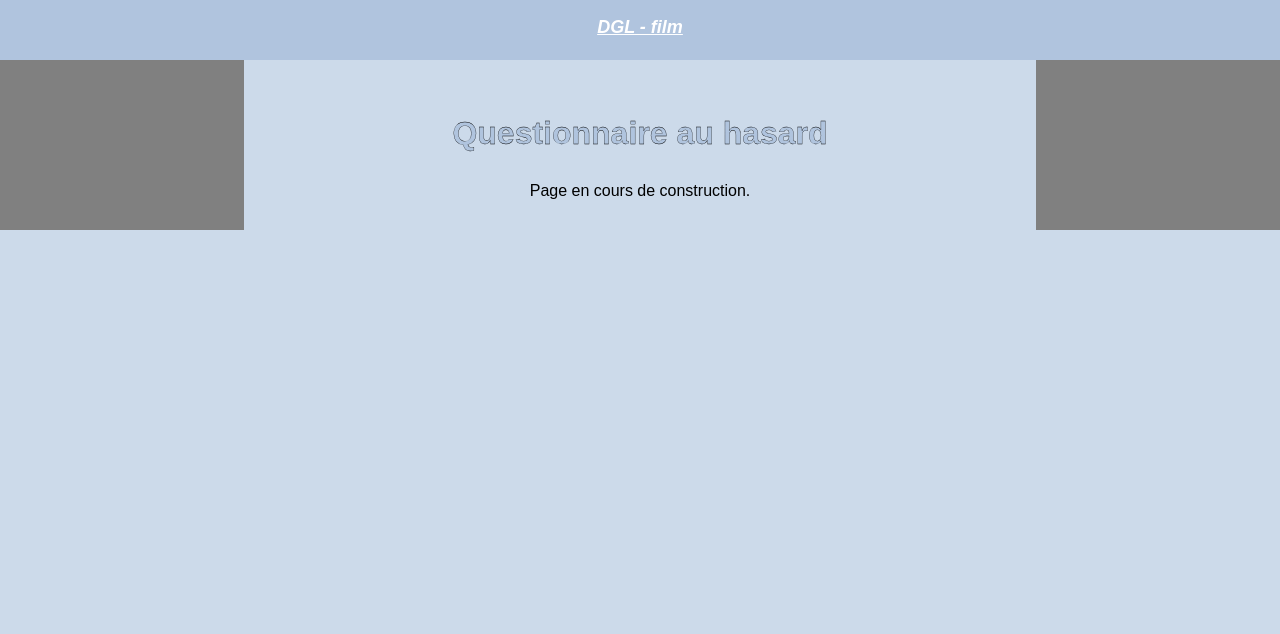
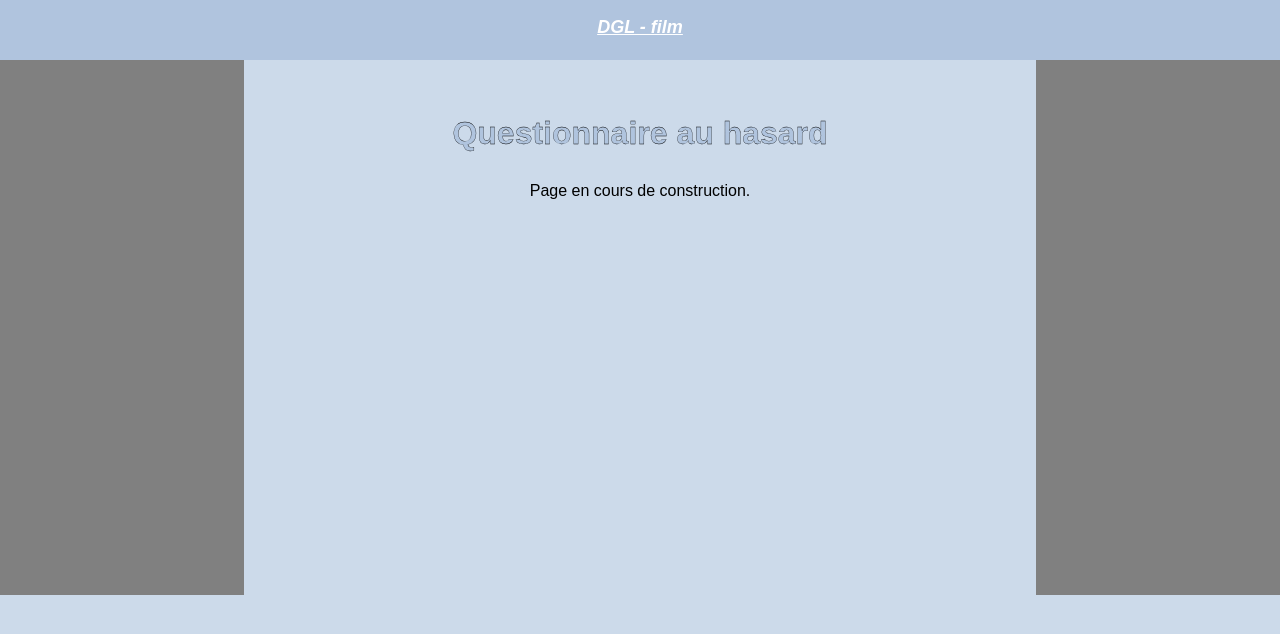
Before and after one commit to GodefroyL/questionnaire-film, a Jekyll site: the page built from html/questionnaire_hasard.html, in a window 1280 px wide. Shown: the top 634 px of the page. Built offline with Jekyll 4.4.1, drawn with Linux system fonts in a browser that asks for light colours.

Commit message:
Correction style

```diff
--- a/static/css/base.css
+++ b/static/css/base.css
@@ -38,6 +38,7 @@ main {
     display: flex;
     flex-direction: row;
     margin-top: 55px;
+    min-height: 60vh;
 }
 
 a {
@@ -92,6 +93,7 @@ a {
     }
     main {
         flex-direction: column;
+        min-height: 0;
     }
     .contenu {
         width: 100%;
```
